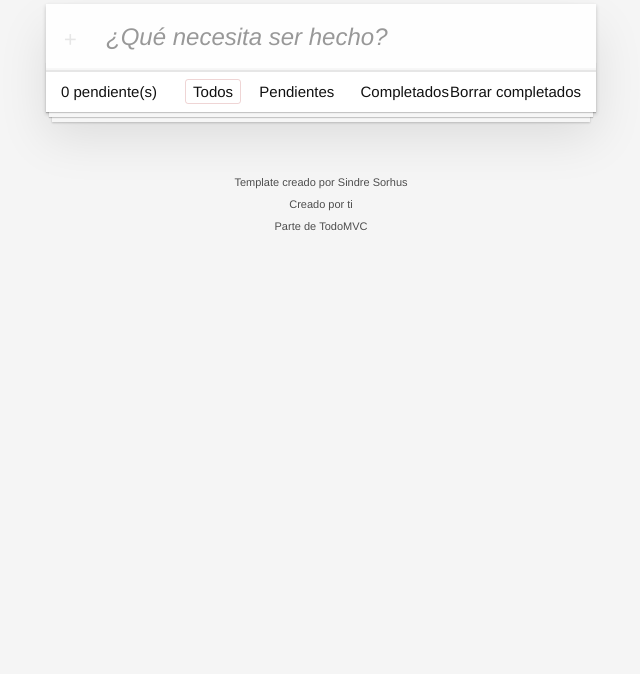
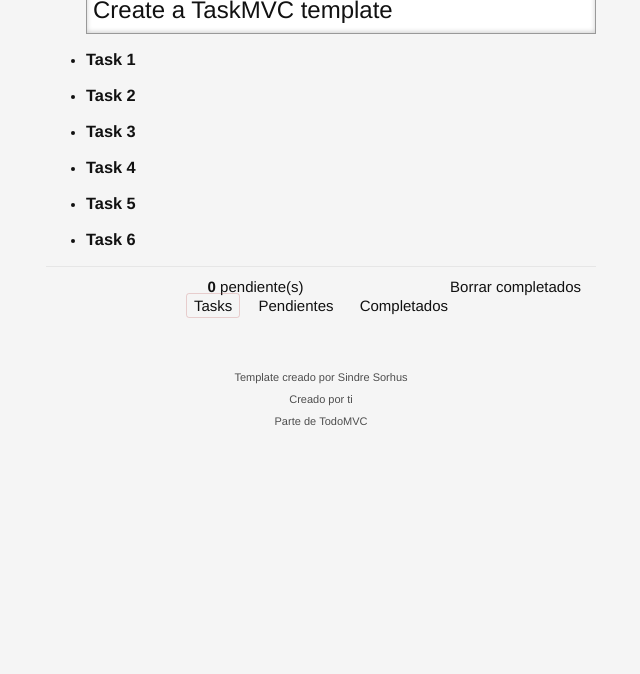
Before and after one commit to cortes-e/JavascriptPractice, a website built with Vite: page JAVASCRIPT-MODERNO/05-task-list-app/index.html in a window 1280 px wide. Shown: the part 126-800 px from the top of the page, without its empty margins (319-959 px from the left). Built offline with nearby package versions, Linux system fonts and the light colour scheme.

Commit message:
Displays tasks on screen

```diff
--- a/JAVASCRIPT-MODERNO/05-task-list-app/src/store/task.store.js
+++ b/JAVASCRIPT-MODERNO/05-task-list-app/src/store/task.store.js
@@ -10,6 +10,10 @@
     tasks: [
         new Task('Task 1'),
         new Task('Task 2'),
+        new Task('Task 3'),
+        new Task('Task 4'),
+        new Task('Task 5'),
+        new Task('Task 6'),
     ],
     filter: Filters.All,
 }
@@ -44,6 +48,12 @@
 }
 
 const toggleTask = ( taskId ) => {
+    state.tasks = state.tasks.map( task => {
+        if(task.id === taskId){
+            task.done = !task.done;
+        }
+        return task;
+    });
     throw new Error ('Not implemented');
 }
 
--- a/JAVASCRIPT-MODERNO/05-task-list-app/src/task-list/app.html
+++ b/JAVASCRIPT-MODERNO/05-task-list-app/src/task-list/app.html
@@ -1,24 +1,24 @@
-<section class="todoapp">
+<section class="taskapp">
     <header class="header">
         <h1>Tareas</h1>
-        <input id="new-todo-input" class="new-todo" placeholder="¿Qué necesita ser hecho?" autofocus>
+        <input id="new-task-input" class="new-task" placeholder="¿Qué necesita ser hecho?" autofocus>
     </header>
 
-    <!-- This section should be hidden by default and shown when there are todos -->
+    <!-- This section should be hidden by default and shown when there are tasks -->
     <section class="main">
         <input id="toggle-all" class="toggle-all" type="checkbox">
         <label for="toggle-all">Mark all as complete</label>
-        <ul class="todo-list">
+        <ul class="task-list">
             <!-- These are here just to show the structure of the list items -->
             <!-- List items should get the class "editing" when editing and "completed" when marked as completed -->
-            <!-- <li class="completed" data-id="abc">
+            <li class="completed" data-id="abc">
                 <div class="view">
                     <input class="toggle" type="checkbox" checked>
                     <label>Probar JavaScript</label>
                     <button class="destroy"></button>
                 </div>
-                <input class="edit" value="Create a TodoMVC template">
-            </li> -->
+                <input class="edit" value="Create a TaskMVC template">
+            </li>
             <!-- <li>
                 <div class="view">
                     <input class="toggle" type="checkbox">
@@ -30,14 +30,14 @@
         </ul>
     </section>
 
-    <!-- This footer should hidden by default and shown when there are todos -->
+    <!-- This footer should hidden by default and shown when there are tasks -->
     <footer class="footer">
         <!-- This should be "0 items left" by default -->
-        <span class="todo-count"><strong id="pending-count">0</strong> pendiente(s)</span>
+        <span class="task-count"><strong id="pending-count">0</strong> pendiente(s)</span>
         <!-- Remove this if you don't implement routing -->
         <ul class="filters">
             <li>
-                <a class="selected filtro" class="selected" href="#/">Todos</a>
+                <a class="selected filtro" class="selected" href="#/">Tasks</a>
             </li>
             <li>
                 <a class="filtro" href="#/active">Pendientes</a>
--- a/JAVASCRIPT-MODERNO/05-task-list-app/src/task-list/app.js
+++ b/JAVASCRIPT-MODERNO/05-task-list-app/src/task-list/app.js
@@ -1,9 +1,22 @@
 import html from './app.html?raw';
+import taskStore from '../store/task.store';
+import { renderTasks } from './use-cases';
+
+const ElementIds = {
+    TaskList: '.task-list',
+}
 
 export const App = (elementId) => {
+
+    const displayTasks = () => {
+        const tasks = taskStore.getTasks( taskStore.getCurrentFilter() );
+        renderTasks(ElementIds.TaskList, tasks);
+    }
+
     (() => {
         const app = document.createElement('div');
         app.innerHTML = html;
         document.querySelector(elementId).append(app);
+        displayTasks();
     })();
 }
--- /dev/null
+++ b/JAVASCRIPT-MODERNO/05-task-list-app/src/task-list/use-cases/create-task-html.js
@@ -0,0 +1,14 @@
+import { Task } from "../models/task.model";
+
+export const createTaskHtml = ( task ) => {
+    if(!task) {
+        throw new Error('Task Object is required');
+    }
+
+    const html = `<h1> ${task.description} </h1>`;
+
+    const liElement = document.createElement('li');
+    liElement.innerHTML = html;
+
+    return liElement;
+}
--- /dev/null
+++ b/JAVASCRIPT-MODERNO/05-task-list-app/src/task-list/use-cases/index.js
@@ -0,0 +1 @@
+export { renderTasks } from "./render-tasks";
--- /dev/null
+++ b/JAVASCRIPT-MODERNO/05-task-list-app/src/task-list/use-cases/render-tasks.js
@@ -0,0 +1,10 @@
+import { Task } from "../models/task.model"
+import { createTaskHtml } from "./create-task-html";
+
+export const renderTasks = (htmlElementId, task = []) => {
+    const element = document.querySelector( htmlElementId );
+
+    task.forEach(task => {
+        element.append( createTaskHtml(task) );
+    });
+}
```
